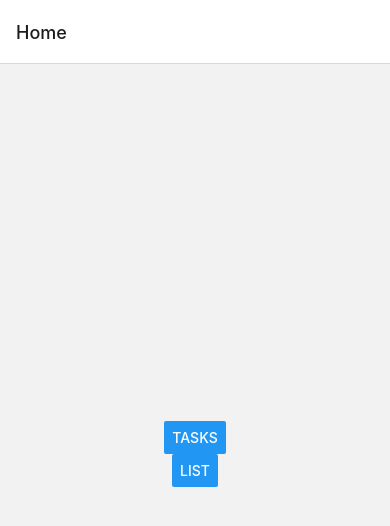
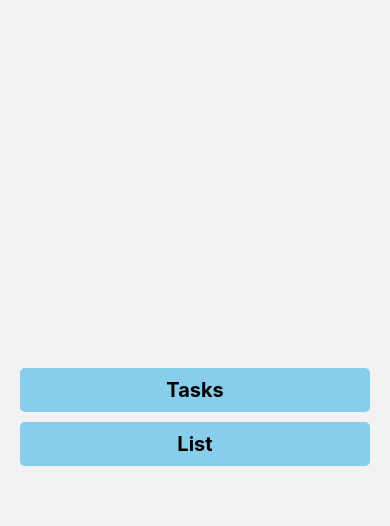
Before and after one commit to JCFlores915/TestTaskApp, a React Native app: screen /Home in a window 390 px wide. Shown: the top 526 px of the page. Built offline with nearby package versions, Linux system fonts and the light colour scheme.

Commit message:
fix (navegation): update navigation and screen components and design home

```diff
--- a/src/navigation/index.tsx
+++ b/src/navigation/index.tsx
@@ -5,12 +5,20 @@ import HomeScreen from '../screens/HomeScreen';
 import TasksScreen from '../screens/TasksScreen';
 import ListScreen from '../screens/ListScreen';
 
+
+export type RootStackParams = {
+  Home: undefined;
+  Tasks: undefined;
+  List: undefined;
+};
 const Stack = createStackNavigator();
 
 const Navigation = () => {
+
+
   return (
     <NavigationContainer>
-      <Stack.Navigator initialRouteName="Home">
+      <Stack.Navigator initialRouteName="Home" screenOptions={{ headerShown: false }}>
         <Stack.Screen name="Home" component={HomeScreen} />
         <Stack.Screen name="Tasks" component={TasksScreen} />
         <Stack.Screen name="List" component={ListScreen} />
--- a/src/screens/HomeScreen.tsx
+++ b/src/screens/HomeScreen.tsx
@@ -1,14 +1,23 @@
 import React from 'react';
-import { View, Button, StyleSheet } from 'react-native';
+import { View, TouchableOpacity, StyleSheet, Text} from 'react-native';
 import { useNavigation } from '@react-navigation/native';
+import { StackNavigationProp } from '@react-navigation/stack';
+import { RootStackParams } from '../navigation';
+
+
+type HomeScreenNavigationProp = StackNavigationProp<RootStackParams, 'Home'>;
 
 const HomeScreen = () => {
-  const navigation = useNavigation();
+  const navigation = useNavigation<HomeScreenNavigationProp>();
 
   return (
     <View style={styles.container}>
-      <Button title="Tasks" onPress={() => {}} />
-      <Button title="List" onPress={() => {}} />
+      <TouchableOpacity style={styles.button}  onPress={() => navigation.navigate('Tasks')}>
+        <Text style={styles.textButton}>Tasks</Text>
+      </TouchableOpacity>
+      <TouchableOpacity style={styles.button}  onPress={() => navigation.navigate('List')}>
+        <Text style={styles.textButton}>List</Text>
+      </TouchableOpacity>
     </View>
   );
 };
@@ -18,6 +27,20 @@ const styles = StyleSheet.create({
     flex: 1,
     justifyContent: 'center',
     alignItems: 'center',
+    marginHorizontal: 20,
+  },
+  button: {
+    marginBottom: 10,
+    padding: 10,
+    backgroundColor: 'skyblue',
+    borderRadius: 5,
+    width: '100%',
+    alignItems: 'center',
+  },
+  textButton: {
+    color: 'black',
+    fontSize: 20,
+    fontWeight: 'bold',
   },
 });
 
```
